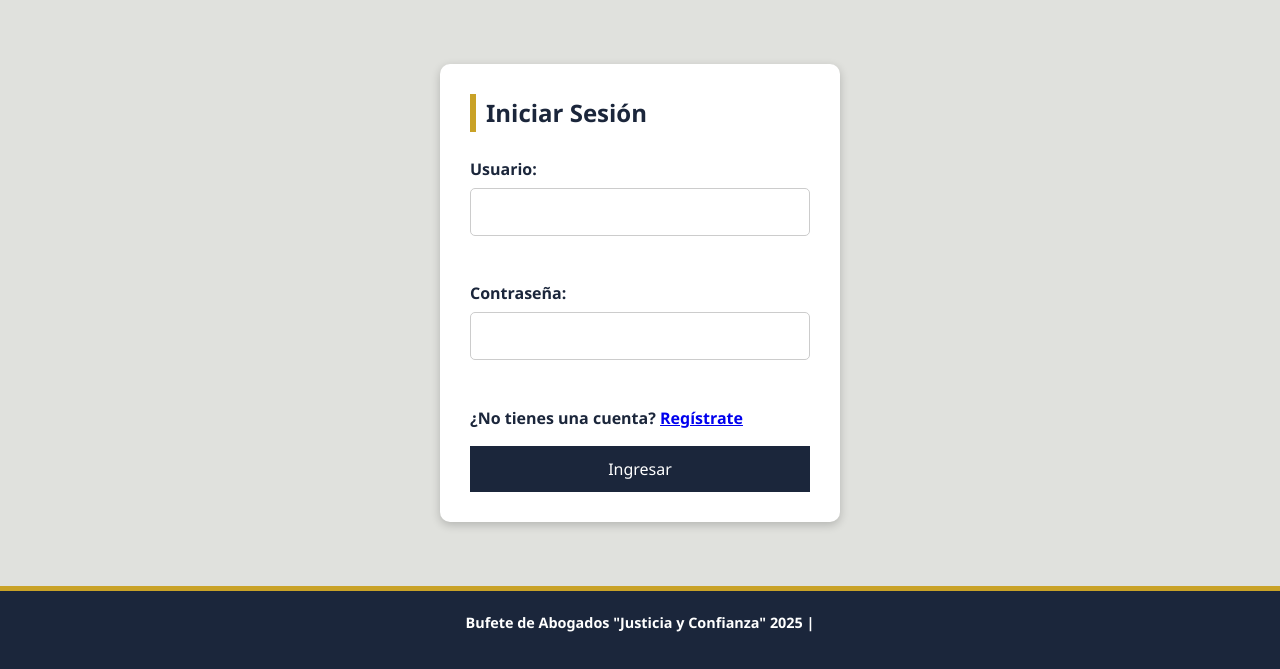
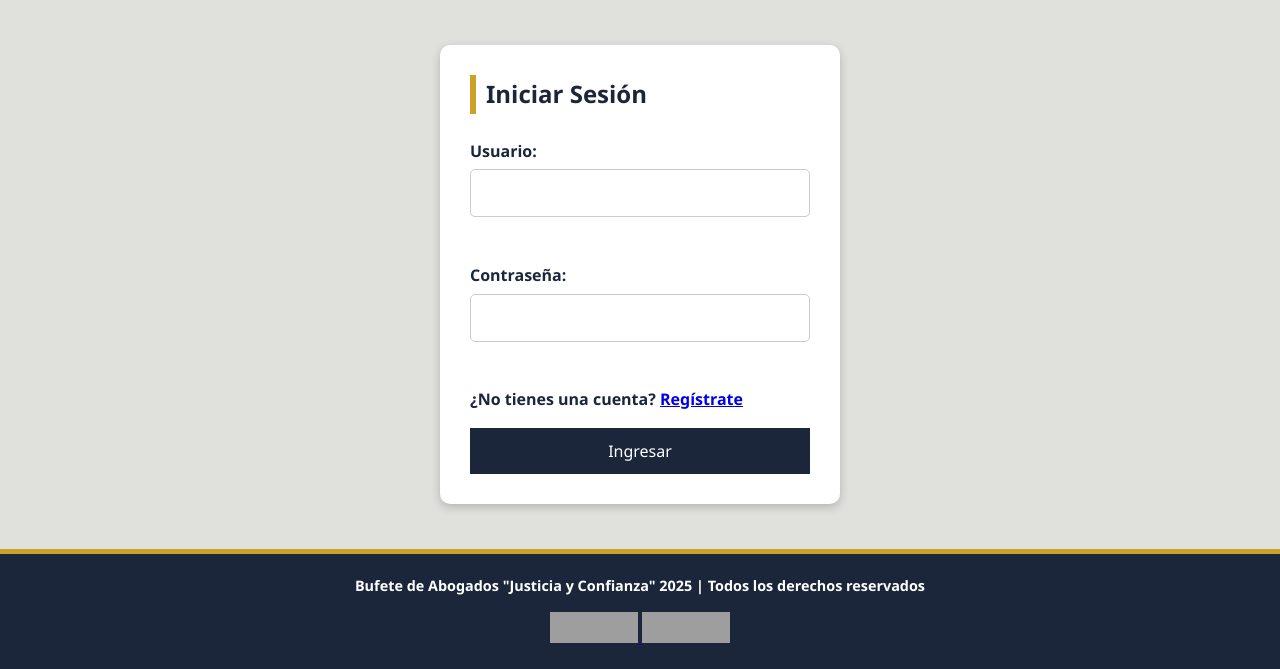
Before and after one commit to Antonio57093/Programacion_web, a Flask app: page / in a window 1280 px wide. Shown: the part 131-800 px from the top of the page. Run offline with Flask 3, Linux system fonts and the light colour scheme; grey boxes are pictures that could not be loaded.

Commit message:
Segunda entrega verificaciones

```diff
--- a/templates/login.html
+++ b/templates/login.html
@@ -31,8 +31,17 @@
     </section>
 
   <footer>
-    <p>Bufete de Abogados "Justicia y Confianza" 2025 | </p>
+    <p>Bufete de Abogados "Justicia y Confianza" 2025 | Todos los derechos reservados</p>
+
+    <a href="https://validator.w3.org/check?uri=referer">
+      <img src="https://www.w3.org/Icons/valid-html401"
+           alt="¡HTML válido!" height="31" width="88">
+    </a>
+
+    <a href="https://jigsaw.w3.org/css-validator/check/referer">
+      <img src="https://jigsaw.w3.org/css-validator/images/vcss-blue"
+            alt="¡CSS Válido!" height="31" width="88" />
+    </a>
   </footer>
-</body>
 
 </html>
```
Also changed, not shown: templates/registro.html (+11 -1 lines).
